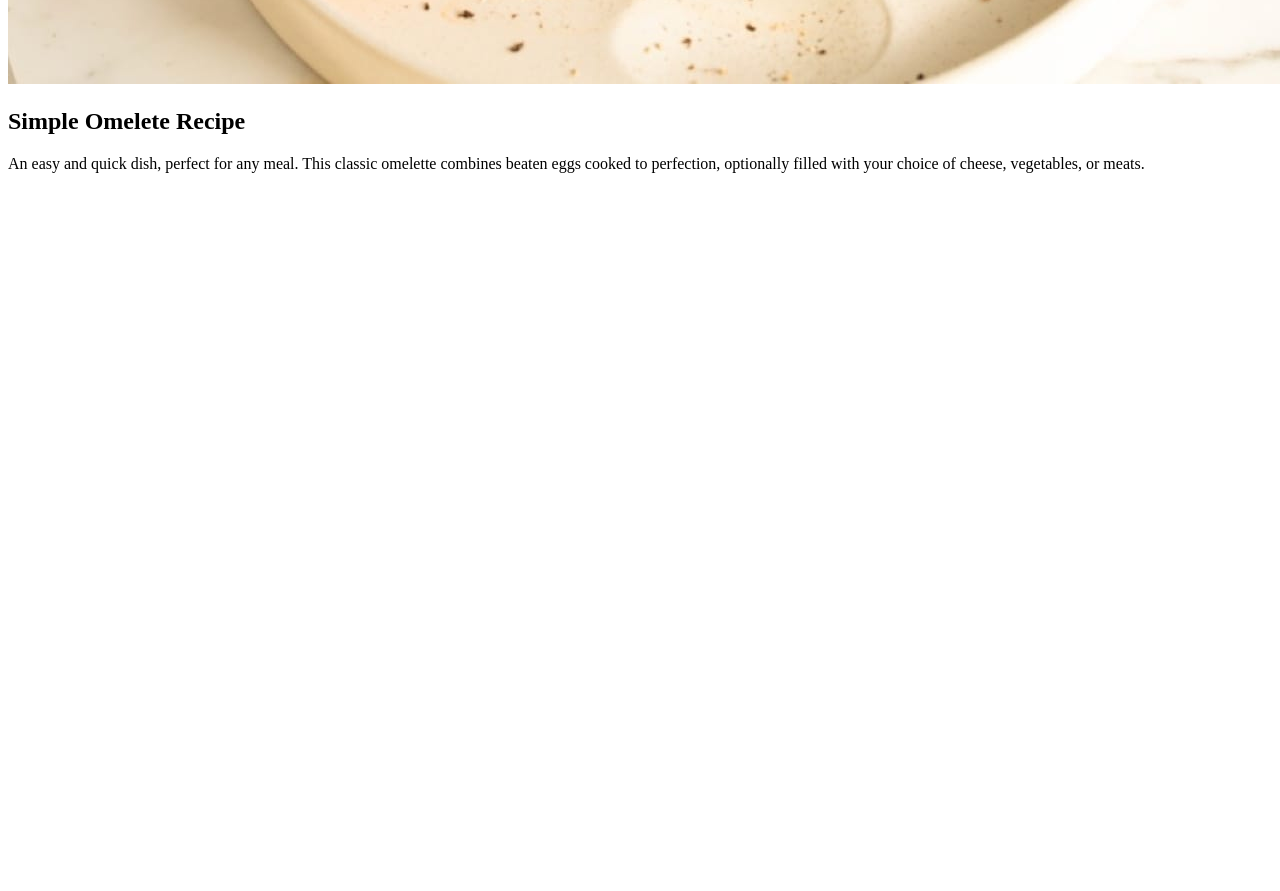
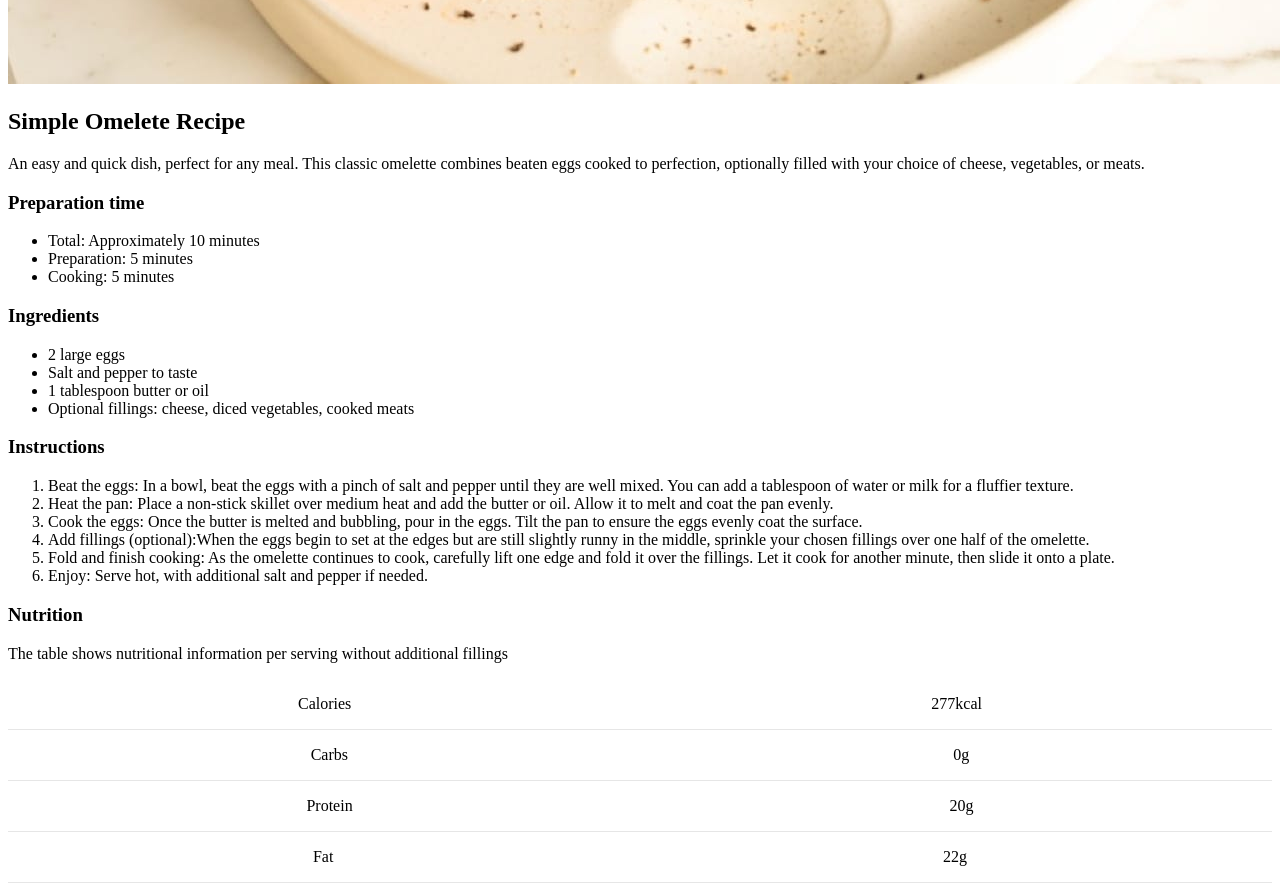
Before and after one commit to kingstone279/Recipe-page, a plain HTML site: page index.html in a window 1280 px wide. Shown: the part 524-1415 px from the top of the page. Before the commit the page ends 800 px from the top, so only its background shows below. Drawn offline with Linux system fonts and the light colour scheme.

Commit message:
Basic structure added

```diff
--- a/index.html
+++ b/index.html
@@ -10,6 +10,7 @@
       sizes="32x32"
       href="./assets/images/favicon-32x32.png"
     />
+    <link rel="stylesheet" href="styles.css">
 
     <title>Frontend Mentor | Recipe page</title>
   </head>
@@ -19,8 +20,45 @@
     <p>An easy and quick dish, perfect for any meal. This classic omelette combines beaten eggs cooked
        to perfection, optionally filled with your choice of cheese, vegetables, or meats.</p>
     <div class="prep_time">
-
+        <h3>Preparation time</h3>
+        <ul>
+          <li>Total: Approximately 10 minutes</li>
+          <li>Preparation: 5 minutes</li>
+          <li>Cooking: 5 minutes</li>
+       </ul>
     </div>
-
+    <div class="ingredients">
+        <h3>Ingredients</h3>
+        <ul>
+          <li>2 large eggs</li>
+          <li>Salt and pepper to taste</li>
+          <li>1 tablespoon butter or oil</li>
+          <li>Optional fillings: cheese, diced vegetables, cooked meats</li>
+       </ul>
+    </div>
+    <div class="instructions">
+      <h3>Instructions</h3>
+      <ol>
+        <Li><span class="Bold_text">Beat the eggs:</span> In a bowl, beat the eggs with a pinch of salt and pepper until they are well mixed.
+                 You can add a tablespoon of water or milk for a fluffier texture.</Li>
+        <Li><span class="Bold_text">Heat the pan:</span> Place a non-stick skillet over medium heat and add the butter or oil.
+                  Allow it to melt and coat the pan evenly.</Li>
+        <Li><span class="Bold_text">Cook the eggs:</span> Once the butter is melted and bubbling, pour in the eggs. Tilt the pan to ensure
+                the eggs evenly coat the surface.</Li>
+        <Li><span class="Bold_text">Add fillings (optional):</span>When the eggs begin to set at the edges but are still slightly runny in the
+                middle, sprinkle your chosen fillings over one half of the omelette.</Li>
+        <Li><span class="Bold_text">Fold and finish cooking:</span> As the omelette continues to cook, carefully lift one edge and fold it over the
+               fillings. Let it cook for another minute, then slide it onto a plate.</Li>
+        <li><span class="Bold_text">Enjoy: </span>Serve hot, with additional salt and pepper if needed.</li>
+      </ol>
+    </div>
+    <div class="nutrition">
+      <h3>Nutrition</h3>
+      <p>The table shows nutritional information per serving without additional fillings</p>
+      <div class="diet_rows"><p class="nutrients">Calories</p><p class="value">277kcal</p></div>
+      <div class="diet_rows"><p class="nutrients">Carbs</p><p class="value">0g</p></div>
+      <div class="diet_rows"><p class="nutrients">Protein</p><p class="value">20g</p></div>
+      <div class="diet_rows"><p class="nutrients">Fat</p><p class="value">22g</p></div>
+    </div>
   </body>
 </html>
--- a/styles.css
+++ b/styles.css
@@ -0,0 +1,14 @@
+.diet_rows{
+    border-bottom: 1px solid #E6E6E6;
+    display: flex;
+    justify-content: space-around;
+}
+
+@font-face {
+    font-family: Outfit;
+    src: url("assets/fonts/outfit/Outfit-VariableFont_wght.ttf");
+}
+@font-face {
+    font-family: YoungSerif;
+    src: url("assets/fonts/young-serif/YoungSerif-Regular.ttf");
+}
```
